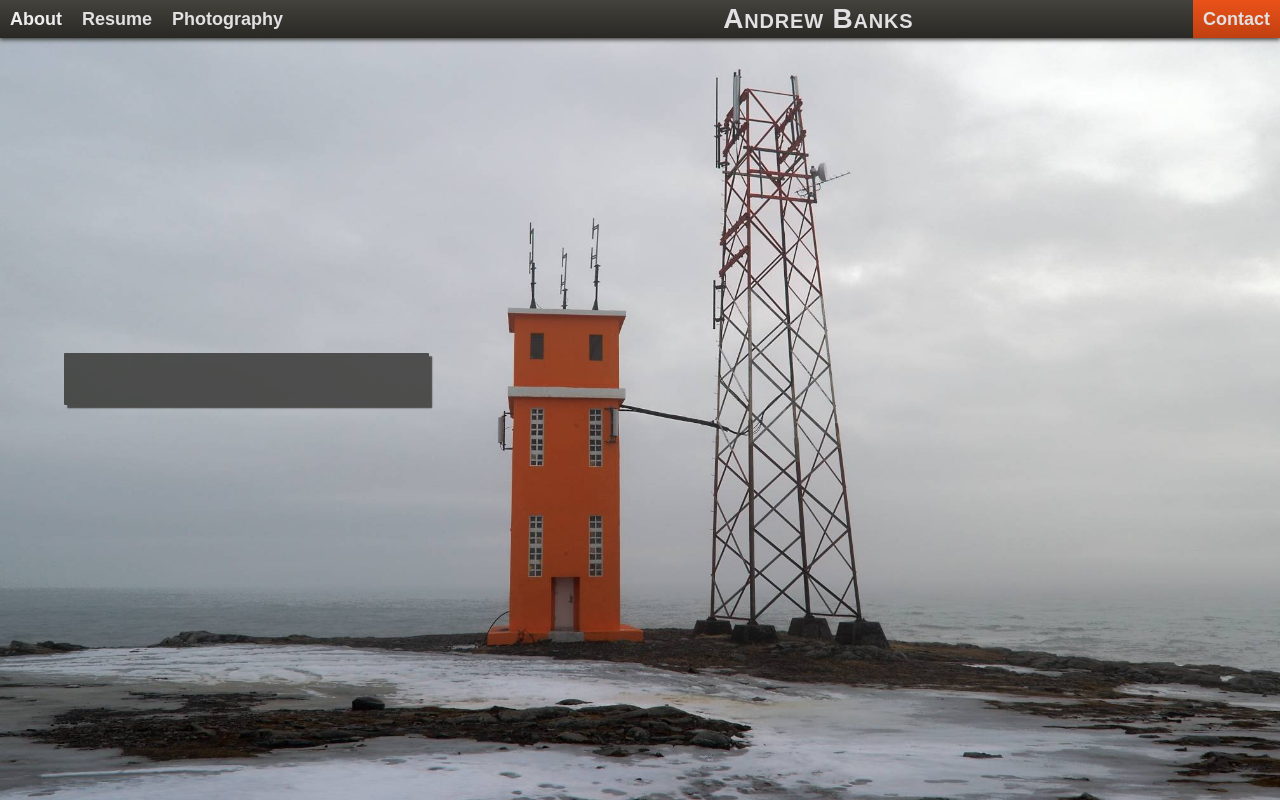
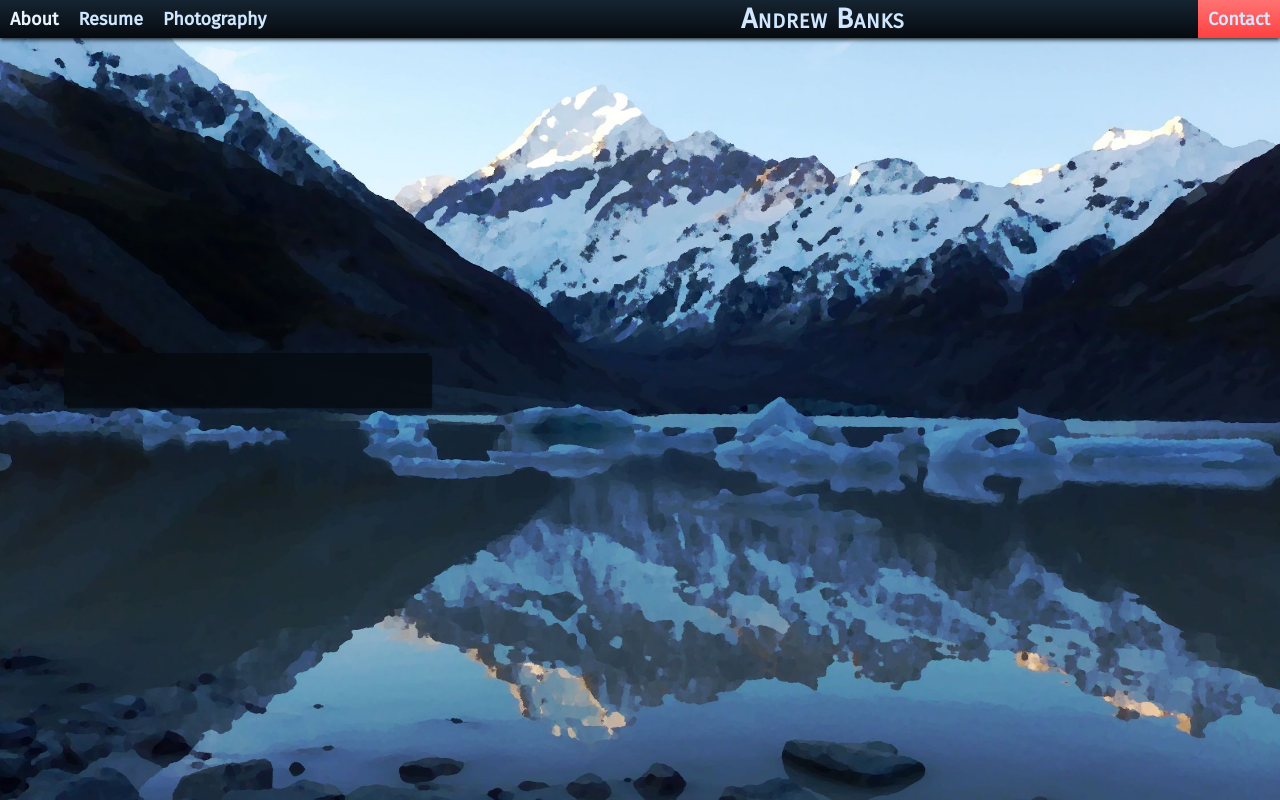
Before and after one commit to amgbanks/amgbanks-website, a Django app: page / in a window 1280 px wide. Run offline with Django 3.2, Linux system fonts and the light colour scheme; data that the repository does not hold is empty.

Commit message:
Updated style

```diff
--- a/website/static/css/sass/_variables.sass
+++ b/website/static/css/sass/_variables.sass
@@ -20,8 +20,8 @@ $dark: #060a0e
 $light: #d0e7ff
 $accent: #ff4040
 
-$bg-image-large: url("https://s3.us-east-2.amazonaws.com/amgbanks-assets/static/media/backgrounds/mtcook_oilify_2400x1333.jpg"
-$bg-image-small: url("https://s3.us-east-2.amazonaws.com/amgbanks-assets/static/media/backgrounds/mtcook_oilify_1200x667.jpg"
+$bg-image-large: url("https://s3.us-east-2.amazonaws.com/amgbanks-assets/static/media/backgrounds/mtcook_oilify_2400x1333.jpg")
+$bg-image-small: url("https://s3.us-east-2.amazonaws.com/amgbanks-assets/static/media/backgrounds/mtcook_oilify_1200x667.jpg")
 $bg-height: 667px
 $bg-width: 1200px
 
--- a/website/static/css/style.css
+++ b/website/static/css/style.css
@@ -52,12 +52,12 @@
   grid-row: 1;
   width: 100%;
   line-height: 1;
-  background-image: -webkit-linear-gradient(#4b4942, #292824);
-  background-image: -moz-linear-gradient(#4b4942, #292824);
-  background-image: -ms-linear-gradient(#4b4942, #292824);
-  background-image: -o-linear-gradient(#4b4942, #292824);
-  background-image: linear-gradient(#4b4942, #292824);
-  box-shadow: 0 0.16rem 0.4rem rgba(41, 40, 36, 0.8);
+  background-image: -webkit-linear-gradient(#192a3b, #060a0e);
+  background-image: -moz-linear-gradient(#192a3b, #060a0e);
+  background-image: -ms-linear-gradient(#192a3b, #060a0e);
+  background-image: -o-linear-gradient(#192a3b, #060a0e);
+  background-image: linear-gradient(#192a3b, #060a0e);
+  box-shadow: 0 0.16rem 0.4rem rgba(6, 10, 14, 0.8);
   z-index: 9998; }
 
 nav {
@@ -67,13 +67,13 @@ nav {
   grid-template-columns: 2fr auto 1fr; }
   nav a {
     text-decoration: none;
-    color: #e1e1e3;
+    color: #d0e7ff;
     font-size: 1.4rem;
     font-weight: bold; }
     nav a:hover {
-      color: #eeeef0; }
+      color: #eaf4ff; }
     nav a:active {
-      color: #b8babf; }
+      color: #84c0ff; }
 
 .nav-menu {
   display: none;
@@ -82,7 +82,7 @@ nav {
   padding: 0.05rem 0;
   text-align: center; }
   .nav-menu a {
-    color: #292824;
+    color: #060a0e;
     padding: 0.5rem 0; }
   .nav-menu .nav-right {
     cursor: pointer; }
@@ -224,8 +224,8 @@ nav {
 .hero-image {
   grid-row: 1;
   grid-column: 1;
-  height: 50vw;
-  background: url("https://s3.us-east-2.amazonaws.com/amgbanks-assets/static/media/backgrounds/hvalnes_lqr_1200x600.jpg");
+  height: 55.5833333333vw;
+  background: url("https://s3.us-east-2.amazonaws.com/amgbanks-assets/static/media/backgrounds/mtcook_oilify_1200x667.jpg");
   background-position: center top;
   background-repeat: no-repeat;
   background-size: contain; }
@@ -243,7 +243,7 @@ nav {
     justify-content: flex-start;
     align-items: flex-start;
     padding: 2.5rem;
-    color: #292824; }
+    color: #060a0e; }
   .welcome h1 {
     padding-bottom: 0.25rem; }
   .welcome a {
@@ -265,7 +265,7 @@ nav {
 
   .hero-image {
     height: 100%;
-    background-image: url("https://s3.us-east-2.amazonaws.com/amgbanks-assets/static/media/backgrounds/hvalnes_lqr_2400x1200.jpg");
+    background-image: url("https://s3.us-east-2.amazonaws.com/amgbanks-assets/static/media/backgrounds/mtcook_oilify_2400x1333.jpg");
     background-size: cover; }
 
   .welcome {
@@ -275,24 +275,24 @@ nav {
     justify-content: center;
     align-items: center; }
     .welcome a {
-      color: #eeeef0;
-      border-color: rgba(238, 238, 240, 0); }
+      color: #eaf4ff;
+      border-color: rgba(234, 244, 255, 0); }
       .welcome a:hover {
-        border-color: #eeeef0; }
+        border-color: #eaf4ff; }
     .welcome .welcome-wrapper {
-      background: rgba(41, 40, 36, 0.8);
-      color: #e1e1e3;
+      background: rgba(6, 10, 14, 0.8);
+      color: #d0e7ff;
       height: auto;
       width: 60vw;
       border-radius: 0.1rem;
-      box-shadow: 0.32rem 0.32rem 0.32rem rgba(41, 40, 36, 0.8);
+      box-shadow: 0.32rem 0.32rem 0.32rem rgba(6, 10, 14, 0.8);
       justify-content: center; }
       @supports (-webkit-backdrop-filter: none) or (backdrop-filter: none) {
         .welcome .welcome-wrapper {
           -webkit-backdrop-filter: blur(2vw);
           backdrop-filter: blur(2vw);
-          background: rgba(41, 40, 36, 0.75);
-          box-shadow: 0.32rem 0.32rem 0.1rem rgba(41, 40, 36, 0.75); } } }
+          background: rgba(6, 10, 14, 0.75);
+          box-shadow: 0.32rem 0.32rem 0.1rem rgba(6, 10, 14, 0.75); } } }
 @media only screen and (orientation: landscape) and (min-width: 1024px) {
   .welcome {
     align-items: flex-start;
@@ -574,14 +574,14 @@ body {
   max-width: 100%; }
 
 body {
-  font-family: "Cabin", sans-serif;
-  background-color: #eeeef0;
+  font-family: "Fira Sans", sans-serif;
+  background-color: #eaf4ff;
   display: grid;
   grid-template-rows: min-content 1fr;
   grid-template-columns: 1fr; }
   body ::selection {
-    background: rgba(192, 64, 17, 0.7);
-    color: #fbfbfc; }
+    background: rgba(255, 64, 64, 0.7);
+    color: white; }
   body h1 {
     font-size: 3.2rem; }
   body h2 {
```
Also changed, not shown: other parts of website/static/css/style.css (+62 -62 lines), 1 other file.
